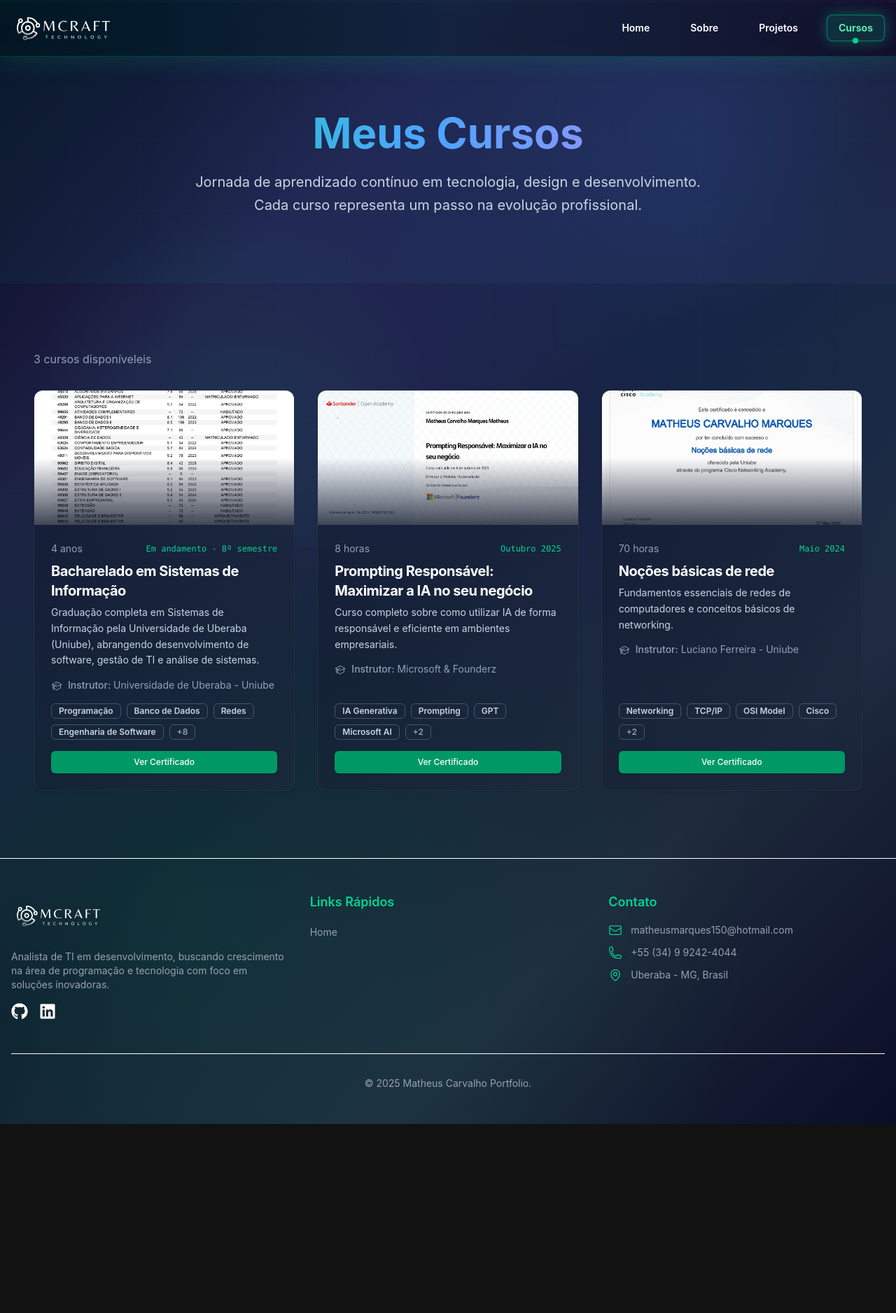
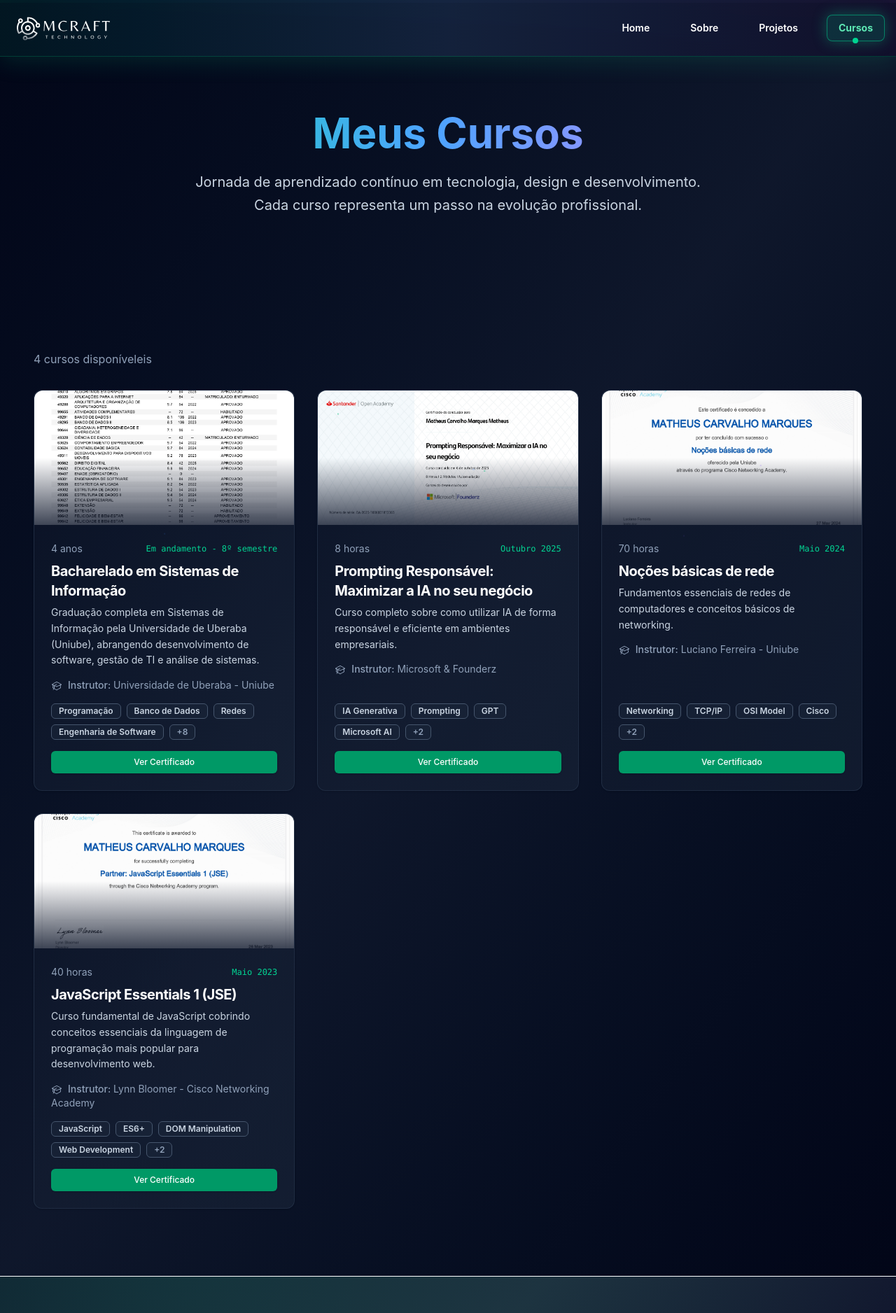
Before and after one commit to TheuSoft/site, a Next.js app: page /cursos in a window 1280 px wide. Shown: the top 1876 px of the page at 70% size. Before the commit the page ends 1606 px from the top, so only its background shows below. Built offline with nearby package versions, Linux system fonts and the light colour scheme.

Commit message:
Reafactor: Melhoramento no layout da pagina cursos e inclusoes

```diff
--- a/src/app/cursos/page.tsx
+++ b/src/app/cursos/page.tsx
@@ -158,14 +158,14 @@
 
 export default function CoursesPage() {
   return (
-    <main className="relative pt-16 overflow-hidden">
+    <div className="min-h-screen bg-gradient-to-br from-slate-950 via-slate-900 to-slate-950">
       {/* Floating Particles Background */}
       <FloatingParticles />
 
+      <main className="relative pt-16 overflow-hidden">
         {/* Hero Section */}
-      <Section className="pt-32 pb-16 relative overflow-hidden">
-        <div className="absolute inset-0 bg-gradient-to-r from-emerald-400/5 via-blue-400/5 to-purple-400/5" />
-        <div className="text-center relative z-10">
+        <Section className="pt-32 pb-16">
+          <div className="text-center">
             <MotionDiv
               initial={{ opacity: 0, y: 30 }}
               animate={{ opacity: 1, y: 0 }}
@@ -204,5 +204,6 @@
           </MotionDiv>
         </Section>
       </main>
+    </div>
   );
 }
--- a/src/data/courses.ts
+++ b/src/data/courses.ts
@@ -89,6 +89,33 @@
     createdAt: "2024-05-27",
     updatedAt: "2024-05-27",
   },
+
+  {
+    id: "4",
+    title: "JavaScript Essentials 1 (JSE)",
+    description:
+      "Curso fundamental de JavaScript cobrindo conceitos essenciais da linguagem de programação mais popular para desenvolvimento web.",
+    longDescription:
+      "Curso completo sobre fundamentos de JavaScript, incluindo sintaxe básica, estruturas de controle, funções, objetos, manipulação do DOM e conceitos de programação orientada a objetos. Oferecido pela Cisco Networking Academy como parte do programa de desenvolvimento web.",
+    technologies: [
+      "JavaScript",
+      "ES6+",
+      "DOM Manipulation",
+      "Web Development",
+      "Programming Fundamentals",
+      "Object-Oriented Programming",
+    ],
+    image: "/certificates/javascript_page-01.jpg",
+    courseUrl:
+      "https://www.netacad.com/courses/programming/javascript-essentials-1",
+    certificateImage: "/certificates/javascript_page-01.jpg",
+    completedAt: "Maio 2023",
+    category: "programming",
+    duration: "40 horas",
+    instructor: "Lynn Bloomer - Cisco Networking Academy",
+    createdAt: "2023-05-26",
+    updatedAt: "2023-05-26",
+  },
 ];
 
 export const getCoursesByCategory = (category: string): Course[] => {
```
Also changed, not shown: public/certificates/javascript_page-01.jpg (added). Lines whose indentation alone changed are shown as unchanged.
